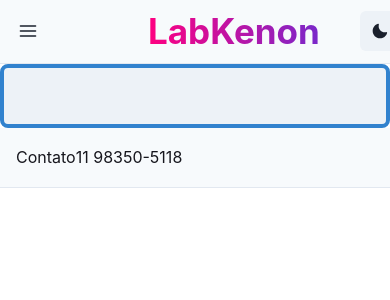
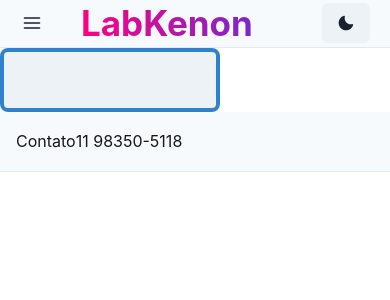
Before and after one commit to oifarias/LabKenon.Front, a Next.js app in the folder lab-kenon-front/: page /orcamento/componets/card in a window 390 px wide. Shown: the top 300 px of the page. Built offline with nearby package versions, Linux system fonts and the light colour scheme.

Commit message:
fix size screen

```diff
--- a/lab-kenon-front/components/DarkModeSwitch.tsx
+++ b/lab-kenon-front/components/DarkModeSwitch.tsx
@@ -5,7 +5,7 @@ export const DarkModeSwitch = () => {
   const { colorMode, toggleColorMode } = useColorMode();
   const isDark = colorMode === "dark";
   return (
-    <Button onClick={toggleColorMode}>
+    <Button onClick={toggleColorMode} marginRight={5}>
       {isDark ? <SunIcon /> : <MoonIcon />}
     </Button>
   );
--- a/lab-kenon-front/components/SideBar.tsx
+++ b/lab-kenon-front/components/SideBar.tsx
@@ -29,9 +29,9 @@ export default function SideBar() {
   return (
     <Box>
       <Flex
-        minH={"60px"}
-        py={{ base: 2 }}
-        px={{ base: 4 }}
+        // minH={"60px"}
+        // py={{ base: 2 }}
+        // px={{ base: 4 }}
         borderBottom={1}
         borderStyle={"solid"}
         borderColor={useColorModeValue("gray.200", "gray.900")}
@@ -56,7 +56,8 @@ export default function SideBar() {
             }
             variant={"ghost"}
             aria-label={"Toggle Navigation"}
-            marginRight="100px"
+            // marginRight="100px"
+            marginLeft={5}
           />
         </Flex>
         <Flex
@@ -64,8 +65,9 @@ export default function SideBar() {
           justifyContent="flex-start"
           onClick={() => router.push("/")}
           cursor={"pointer"}
+          marginLeft={29}
         >
-          <Title title="LabKenon" size={"35px"} />
+          <Title title="LabKenon" size={"35px"}/>
         </Flex>
 
         <Flex
@@ -73,7 +75,7 @@ export default function SideBar() {
           justify={{ base: "center", md: "end" }}
           marginRight={10}
         >
-          <Flex display={{ base: "none", md: "flex" }} ml={10}>
+          <Flex display={{ base: "none", md: "flex" }} ml={10} >
             <DesktopNav />
           </Flex>
         </Flex>
--- a/lab-kenon-front/components/Title.tsx
+++ b/lab-kenon-front/components/Title.tsx
@@ -7,6 +7,6 @@ export const Title = ({ title, size }: { title: string; size: string }) => (
     bgGradient="linear(to-l, heroGradientStart, heroGradientEnd)"
     bgClip="text"
   >
-    <Heading fontSize={size}>{title}</Heading>
+    <Heading fontSize={size}> {title}</Heading>
   </Flex>
 );
--- a/lab-kenon-front/pages/orcamento/componets/card/index.tsx
+++ b/lab-kenon-front/pages/orcamento/componets/card/index.tsx
@@ -26,7 +26,8 @@ const Card = (props: ICard) => (
       <Tooltip hasArrow label={props.tip} bg="gray.300" color="black">
         <Flex
           direction="column"
-          maxH="500px"
+          maxH="300px"
+          maxW="220px"
           h="100%"
           borderRadius="8px"
           bg="gray.100"
--- a/lab-kenon-front/pages/orcamento/index.tsx
+++ b/lab-kenon-front/pages/orcamento/index.tsx
@@ -12,9 +12,9 @@ const Index = () => {
   }, []);
 
   return (
-    <Flex direction={"column"} gap="20px" padding="40px">
+    // <Flex direction={"column"}>
       <Modal />
-    </Flex>
+    // </Flex>
   );
 };
 
--- a/lab-kenon-front/styles/Home.module.css
+++ b/lab-kenon-front/styles/Home.module.css
@@ -4,7 +4,7 @@
 
 .main {
   min-height: 100vh;
-  padding: 4rem 0;
+  padding: 1rem 0;
   flex: 1;
   display: flex;
   flex-direction: column;
@@ -75,7 +75,7 @@
 
 .card {
   margin: 1rem;
-  padding: 1.5rem;
+  padding: 10px;
   text-align: left;
   color: inherit;
   text-decoration: none;
```
Also changed, not shown: lab-kenon-front/pages/orcamento/componets/modal/index.tsx (+14 -11 lines), lab-kenon-front/pages/orcamento/componets/modal/receita/index.tsx (+7 -0 lines), 1 other file (tests, documents, lock files or other folders).
